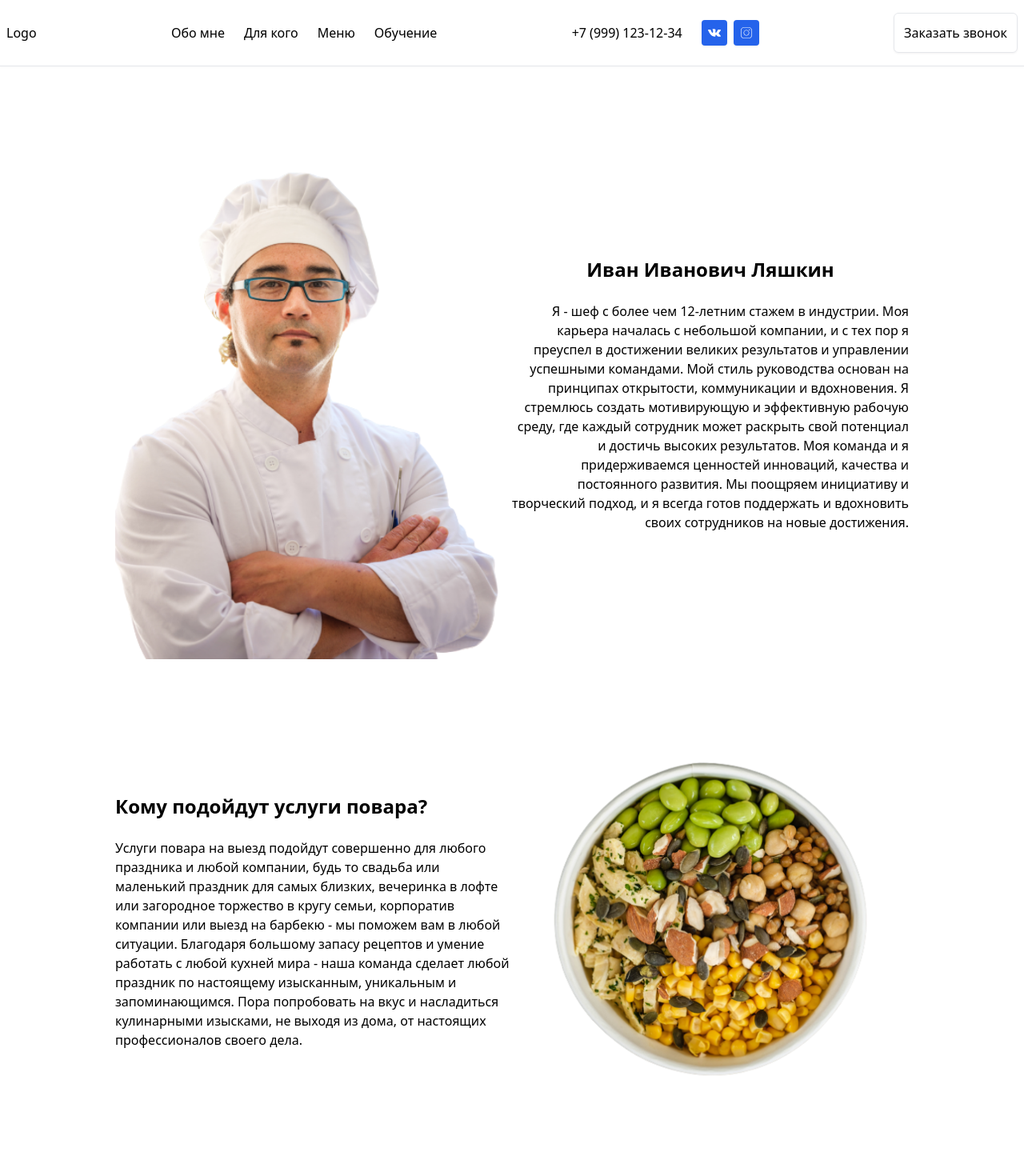
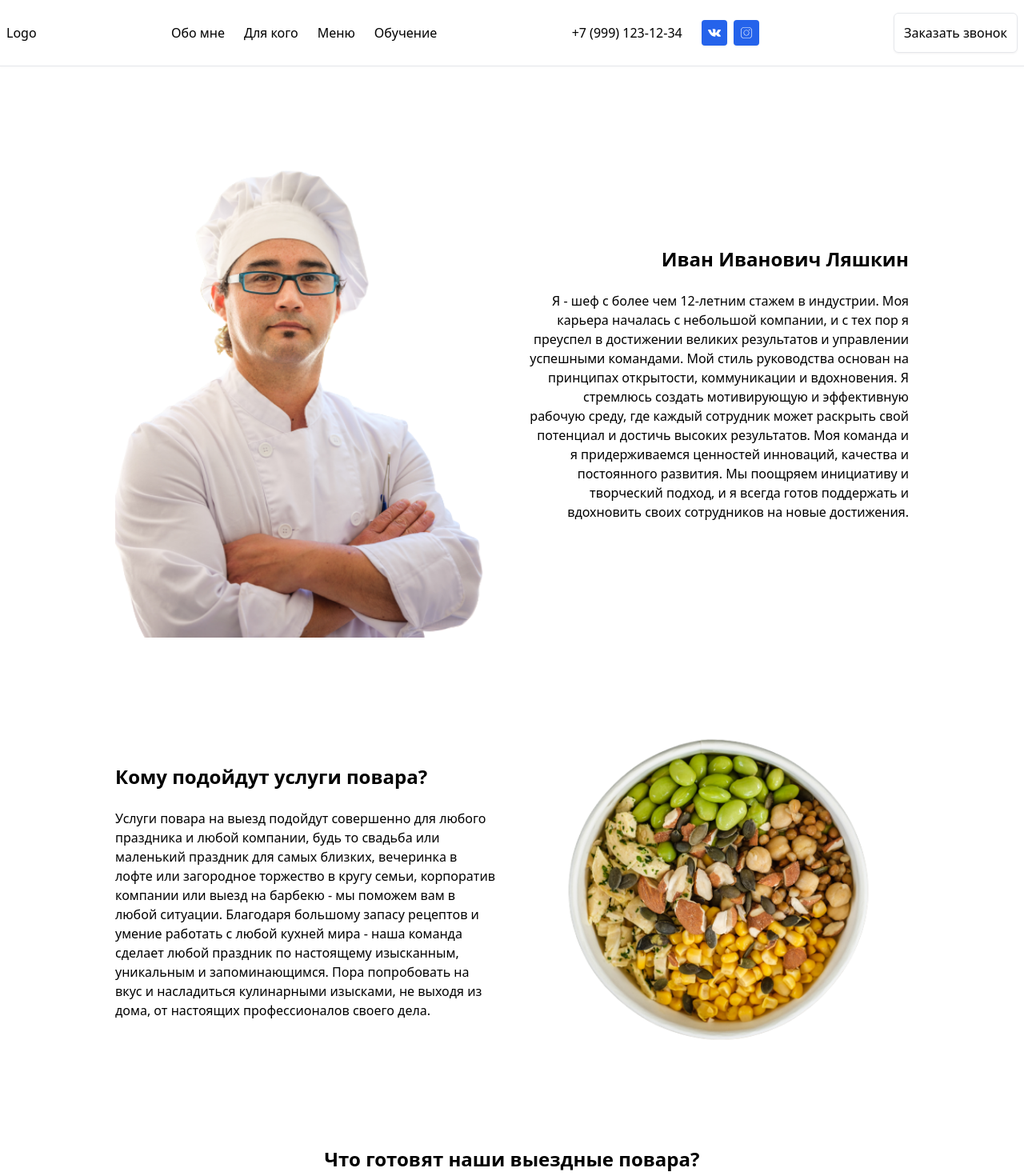
Before and after one commit to RichardPickman/cook-cook, a Next.js app: page / in a window 1280 px wide. Shown: the top 1470 px of the page at 80% size. Built offline with nearby package versions, Linux system fonts and the light colour scheme.

Commit message:
change styles

```diff
--- a/src/components/ForWho/index.tsx
+++ b/src/components/ForWho/index.tsx
@@ -8,10 +8,18 @@ export const ForWho = () => {
             id="for-who"
             direction="flex-col"
         >
-            <div className="grid grid-cols-2 items-center">
-                <Col className="gap-6 text-left">
-                    <h2>Кому подойдут услуги повара?</h2>
-                    <Text>
+            <div
+                className="
+                    grid
+                    items-center
+                    justify-center
+                    gap-10
+                    lg:grid-cols-2
+                "
+            >
+                <Col className="gap-6">
+                    <h2 className="text-center lg:text-left">Кому подойдут услуги повара?</h2>
+                    <Text className="fit-content text-center lg:text-left">
                         Услуги повара на выезд подойдут совершенно для любого праздника и любой
                         компании, будь то свадьба или маленький праздник для самых близких,
                         вечеринка в лофте или загородное торжество в кругу семьи, корпоратив
@@ -23,6 +31,7 @@ export const ForWho = () => {
                     </Text>
                 </Col>
                 <Image
+                    className="self-center justify-self-center"
                     src="/img/dish.png"
                     width={600}
                     height={600}
--- a/src/components/Learn/index.tsx
+++ b/src/components/Learn/index.tsx
@@ -7,7 +7,7 @@ export const Learn = () => {
     return (
         <Layout
             id="learn"
-            className="flex gap-6 flex-wrap justify-center items-center"
+            className="flex flex-wrap items-center justify-center gap-6"
         >
             <Col className="items-center justify-center gap-4">
                 <h2>Хочешь научиться готовке?</h2>
@@ -15,18 +15,18 @@ export const Learn = () => {
                     Разнообразь свои кулинарные навыки: выберите идеальный курс по кулинарии!
                 </Text>
             </Col>
-            <Col className="p-6 border gap-6 rounded-md">
+            <Col className="gap-6 rounded-md border p-6">
                 <h3>Базовый</h3>
                 <div>
-                    <span className="text-gray-500 text-4xl">₽</span>
-                    <span className="text-black text-4xl">18</span>
-                    <span className="text-gray-500 text-xs">/ месяц</span>
+                    <span className="text-4xl text-gray-500">₽</span>
+                    <span className="text-4xl text-black">18</span>
+                    <span className="text-xs text-gray-500">/ месяц</span>
                 </div>
                 <List className="flex-col">
                     <Row className="gap-3">
                         <input
                             type="checkbox"
-                            className="p-1 pointer-events-none"
+                            className="pointer-events-none p-1"
                             defaultChecked
                         />
                         <Text>Lorem ipsum, dolor sit</Text>
@@ -34,7 +34,7 @@ export const Learn = () => {
                     <Row className="gap-3">
                         <input
                             type="checkbox"
-                            className="p-1 pointer-events-none"
+                            className="pointer-events-none p-1"
                             defaultChecked
                         />
                         <Text>Lorem ipsum, dolor sit</Text>
@@ -42,7 +42,7 @@ export const Learn = () => {
                     <Row className="gap-3">
                         <input
                             type="checkbox"
-                            className="p-1 pointer-events-none"
+                            className="pointer-events-none p-1"
                             defaultChecked
                         />
                         <Text>Lorem ipsum, dolor sit</Text>
@@ -50,18 +50,18 @@ export const Learn = () => {
                 </List>
                 <Button>Купить</Button>
             </Col>
-            <Col className="p-6 border gap-6 rounded-md">
+            <Col className="gap-6 rounded-md border p-6">
                 <h3>Средний</h3>
                 <div>
-                    <span className="text-gray-500 text-4xl">₽</span>
-                    <span className="text-black text-4xl">18</span>
-                    <span className="text-gray-500 text-xs">/ месяц</span>
+                    <span className="text-4xl text-gray-500">₽</span>
+                    <span className="text-4xl text-black">18</span>
+                    <span className="text-xs text-gray-500">/ месяц</span>
                 </div>
                 <List className="flex-col">
                     <Row className="gap-3">
                         <input
                             type="checkbox"
-                            className="p-1 pointer-events-none"
+                            className="pointer-events-none p-1"
                             defaultChecked
                         />
                         <Text>Lorem ipsum, dolor sit</Text>
@@ -69,7 +69,7 @@ export const Learn = () => {
                     <Row className="gap-3">
                         <input
                             type="checkbox"
-                            className="p-1 pointer-events-none"
+                            className="pointer-events-none p-1"
                             defaultChecked
                         />
                         <Text>Lorem ipsum, dolor sit</Text>
@@ -77,7 +77,7 @@ export const Learn = () => {
                     <Row className="gap-3">
                         <input
                             type="checkbox"
-                            className="p-1 pointer-events-none"
+                            className="pointer-events-none p-1"
                             defaultChecked
                         />
                         <Text>Lorem ipsum, dolor sit</Text>
@@ -85,18 +85,18 @@ export const Learn = () => {
                 </List>
                 <Button>Купить</Button>
             </Col>
-            <Col className="p-6 border gap-6 rounded-md">
+            <Col className="gap-6 rounded-md border p-6">
                 <h3>Шеф</h3>
                 <div>
-                    <span className="text-gray-500 text-4xl">₽</span>
-                    <span className="text-black text-4xl">18</span>
-                    <span className="text-gray-500 text-xs">/ месяц</span>
+                    <span className="text-4xl text-gray-500">₽</span>
+                    <span className="text-4xl text-black">18</span>
+                    <span className="text-xs text-gray-500">/ месяц</span>
                 </div>
                 <List className="flex-col">
                     <Row className="gap-3">
                         <input
                             type="checkbox"
-                            className="p-1 pointer-events-none"
+                            className="pointer-events-none p-1"
                             defaultChecked
                         />
                         <Text>Lorem ipsum, dolor sit</Text>
@@ -104,7 +104,7 @@ export const Learn = () => {
                     <Row className="gap-3">
                         <input
                             type="checkbox"
-                            className="p-1 pointer-events-none"
+                            className="pointer-events-none p-1"
                             defaultChecked
                         />
                         <Text>Lorem ipsum, dolor sit</Text>
@@ -112,7 +112,7 @@ export const Learn = () => {
                     <Row className="gap-3">
                         <input
                             type="checkbox"
-                            className="p-1 pointer-events-none"
+                            className="pointer-events-none p-1"
                             defaultChecked
                         />
                         <Text>Lorem ipsum, dolor sit</Text>
--- a/src/components/Menu/index.tsx
+++ b/src/components/Menu/index.tsx
@@ -30,6 +30,7 @@ export const Menu = () => {
                             justify-center
                             overflow-hidden
                             rounded
+                            drop-shadow-md
                         "
                         key={item}
                     >
@@ -65,7 +66,15 @@ export const Menu = () => {
                         </Button>
                         <Image
                             fill
-                            className="lazy h-full w-full brightness-50"
+                            className="
+                                lazy
+                                h-full
+                                w-full
+                                brightness-50
+                                transition
+                                duration-200
+                                group-hover:scale-105
+                            "
                             src={`/img/food${index + 1}.jpg`}
                             alt={`${item} кухня`}
                             sizes="(max-width: 768px) 100vw, (max-width: 1200px) 50vw, 33vw"
--- a/src/components/Preview/index.tsx
+++ b/src/components/Preview/index.tsx
@@ -8,16 +8,25 @@ export const Preview = () => {
             id="preview"
             direction="flex-col"
         >
-            <div className="grid grid-cols-2 items-center">
+            <div
+                className="
+                    grid
+                    items-center
+                    justify-center
+                    gap-10
+                    lg:grid-cols-2
+                "
+            >
                 <Image
+                    className="self-center justify-self-center"
                     src={'/img/chef.png'}
                     width={500}
                     height={500}
                     alt="chef"
                 />
-                <Col className="gap-6 text-center">
-                    <h2>Иван Иванович Ляшкин</h2>
-                    <Text className="fit-content text-right">
+                <Col className="gap-6">
+                    <h2 className="text-center lg:text-right">Иван Иванович Ляшкин</h2>
+                    <Text className="fit-content text-center lg:text-right">
                         Я - шеф с более чем 12-летним стажем в индустрии. Моя карьера началась с
                         небольшой компании, и с тех пор я преуспел в достижении великих результатов
                         и управлении успешными командами. Мой стиль руководства основан на принципах
--- a/src/layout/index.tsx
+++ b/src/layout/index.tsx
@@ -12,7 +12,7 @@ export const Layout = ({ children, id, className, direction = 'flex-row' }: Prop
     return (
         <div
             id={id}
-            className={cx('max-w-5xl px-4 mx-auto', className, direction)}
+            className={cx('mx-auto max-w-5xl px-4', className, direction)}
         >
             {children}
         </div>
```
